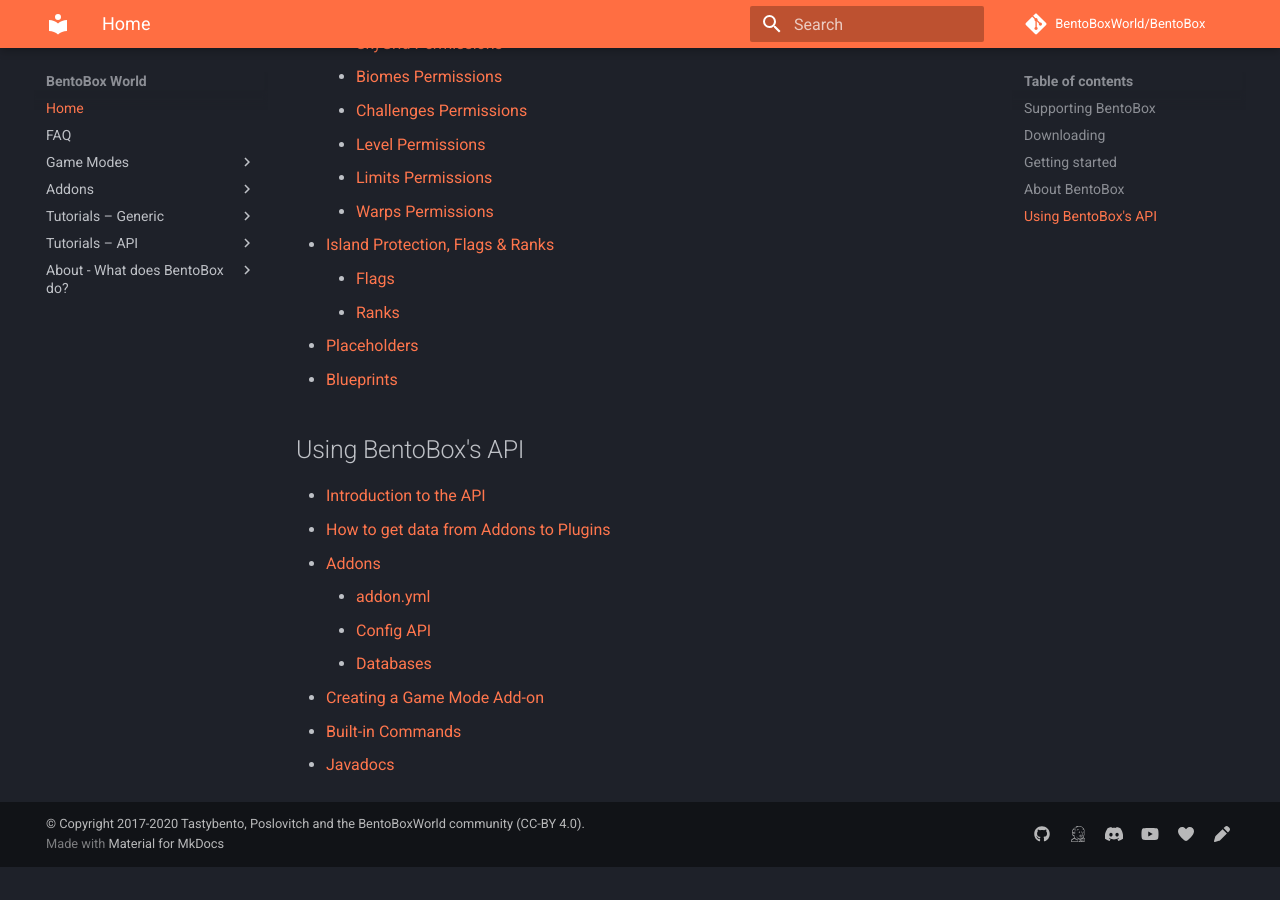
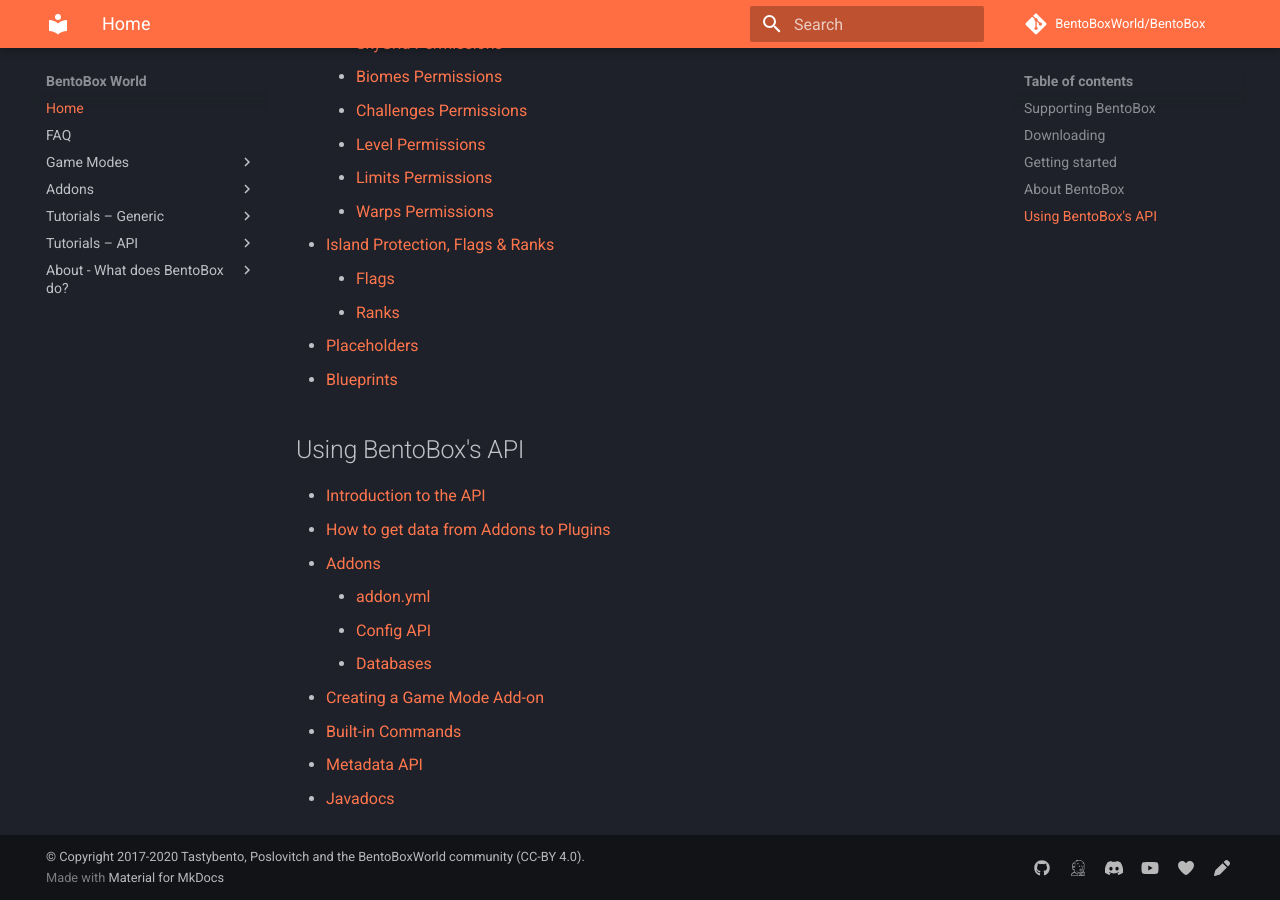
Before and after one commit to BentoBoxWorld/docs, an MkDocs documentation site: the page built from docs/index.md, in a window 1280 px wide and 900 px high, scrolled down 1079 px. Built offline with MkDocs 1.6.1 and Material for MkDocs 9.7.7, drawn with Linux system fonts in a browser that asks for light colours; comment, search, counter and statistics services are not loaded; before the commit the page ends 1946 px from its top, so only the background shows below that.

Commit message:
Added link to Metadata API

```diff
--- a/docs/index.md
+++ b/docs/index.md
@@ -45,4 +45,5 @@
     - [Databases](BentoBox/Database)
 - [Creating a Game Mode Add-on](BentoBox/Creating-a-Game-Mode)
 - [Built-in Commands](BentoBox/Built-in-Commands)
+- [Metadata API](BentoBox/MetadataAPI)
 - [Javadocs](https://bentoboxworld.github.io/BentoBox)
```
